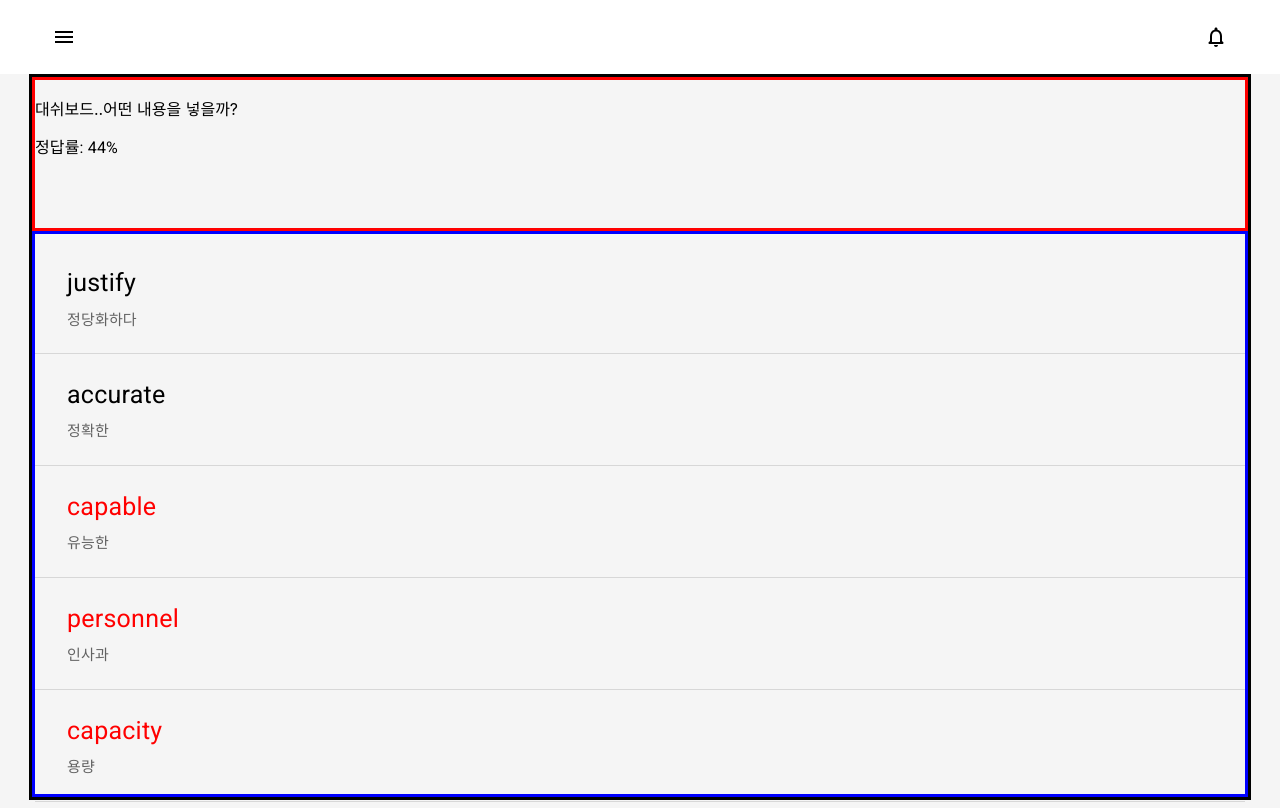
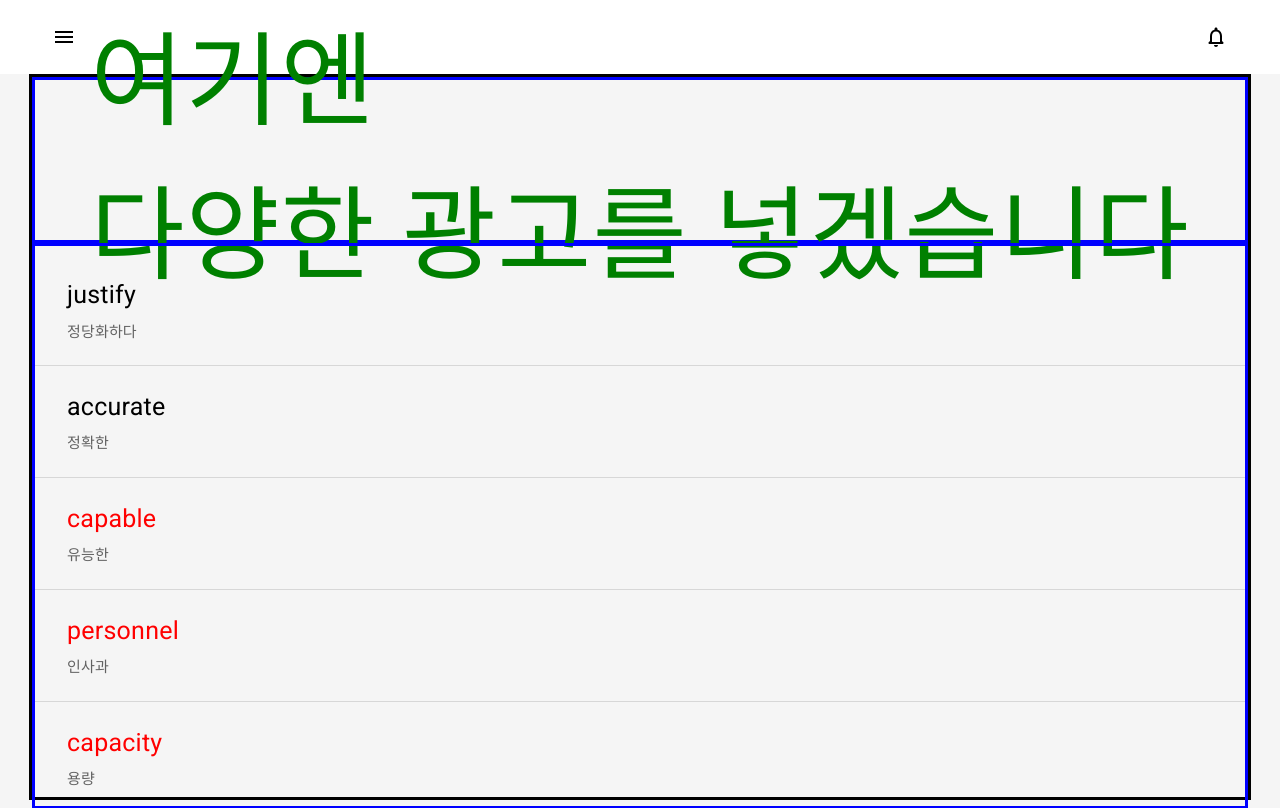
Before and after one commit to mynameisdaun/react-test, a React (Create React App) app: page /results in a window 1280 px wide. Shown: the top 808 px of the page. Built offline with nearby package versions, Linux system fonts and the light colour scheme.

Commit message:
<feat>(AdBoard.js) create AddBoard component

```diff
--- /dev/null
+++ b/src/components/ad/AdBoard.js
@@ -0,0 +1,18 @@
+import React from 'react';
+import {Box} from "@mui/material";
+import Typography from "@mui/material/Typography";
+
+const AdBoard = () => {
+	return (
+		<Box height='20vh'
+		     border={'3px solid blue'}
+		     alignItems='center'
+		     justifyContent='center'
+		     display='flex'
+		>
+			<Typography color='green' fontSize='8vw'>여기엔 <br/>다양한 광고를 넣겠습니다</Typography>
+		</Box>
+	)
+}
+
+export default AdBoard
--- a/src/components/results/Results.js
+++ b/src/components/results/Results.js
@@ -5,6 +5,7 @@ import Typography from "@mui/material/Typography";
 import {resultEnglishWordSize, resultKoreanWordSize} from "../../style/style-guide";
 import List from "@mui/material/List";
 import ListItemButton from "@mui/material/ListItemButton";
+import AdBoard from "../ad/AdBoard";
 
 const Results = () => {
 	//TODO: 결과는서버에서호출되어야한다
@@ -13,10 +14,7 @@ const Results = () => {
 	return (
 		<Box height='90vh' width='95vw' display='flex' flexDirection='column' justifyContent='starts'
 		     border={'3px solid black'}>
-			<Box height='20vh' border={'3px solid red'}>
-				<p>대쉬보드..어떤 내용을 넣을까?</p>
-				<Typography>{`정답률: ${Number.parseFloat(quizs.calculateAnswerRate()).toFixed(2) * 100}%`}</Typography>
-			</Box>
+			<AdBoard />
 			<Box height='70vh' border={'3px solid blue'}>
 				<List>
 					{quizs.quizs.map(
--- a/src/components/workbooks/WorkBooks.js
+++ b/src/components/workbooks/WorkBooks.js
@@ -5,21 +5,22 @@ import {Box, Divider, ListItem, ListItemAvatar, ListItemText} from "@mui/materia
 import ListItemButton from "@mui/material/ListItemButton";
 import Avatar from "@mui/material/Avatar";
 import {workBookAuthorSize, workBookCreatedAtSize, workBookNameSize} from "../../style/style-guide";
+import AdBoard from "../ad/AdBoard";
 
 const WorkBooks = () => {
 	const workbooks = DUMMY_WORKBOOKS;
+	const clickHandler = () => {
+
+	}
+
+
 	return (
 		<Box height='90vh' width='95vw'>
-			<Box height='20vh'
-			     border={'3px solid blue'}
-			>
-				{/*//TODO: 광고 보드로 사용하면 제격이겠다!*/}
-				<p>광고보드, 일괄적으로 처리해야지!</p>
-			</Box>
+			<AdBoard />
 			<Box height='70vh'>
 				<List>
 					{workbooks.map(workbook =>
-						<Box>
+						<Box key={workbook.workBookId} onClick={clickHandler}>
 							<ListItem>
 								<ListItemButton>
 									<ListItemAvatar>
```
